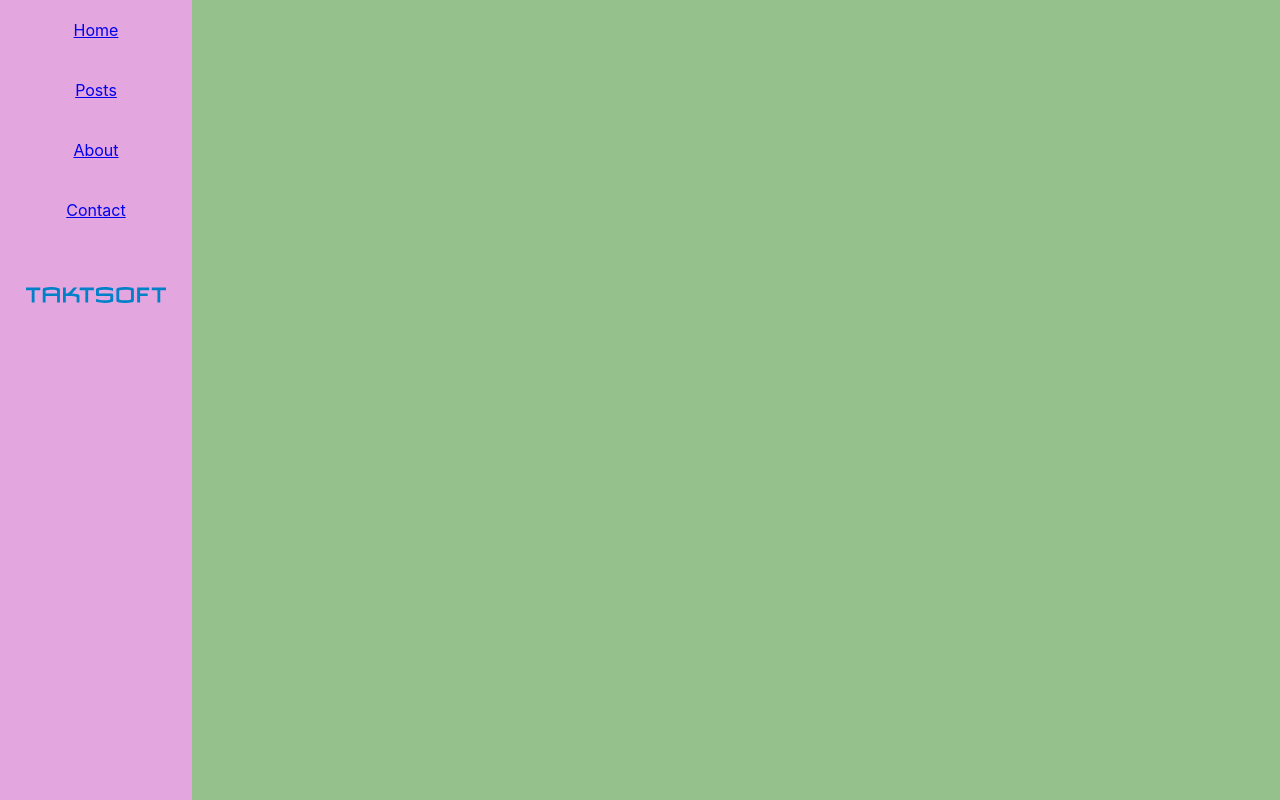
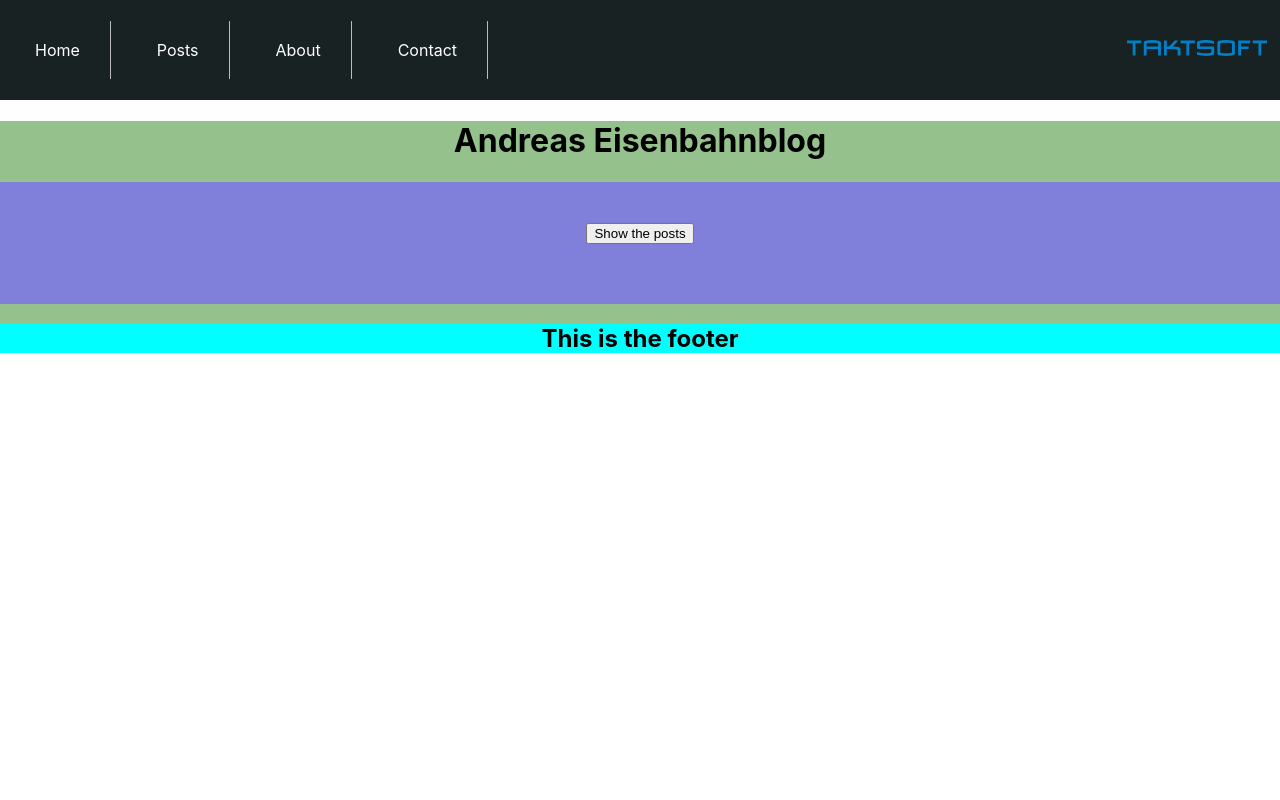
Before and after one commit to araisl/blog-post-sanity-exercise, a React (Create React App) app: page / in a window 1280 px wide. Shown: the top 800 px of the page. Built offline with nearby package versions, Linux system fonts and the light colour scheme; the HTML template or start-up script is replaced by a standard one.

Commit message:
Improve styling of Navbar

```diff
--- a/src/App.css
+++ b/src/App.css
@@ -1,3 +1,7 @@
+* {
+  box-sizing: border-box;
+}
+
 .App {
   text-align: center;
   background-color: rgb(149, 193, 141);
@@ -38,13 +42,56 @@
   }
 }
 
+.navContainer {
+  display: flex;
+  align-items: center;
+  justify-content: space-between;
+  padding: 5px;
+  background-color: rgb(24, 34, 34);
+  color: #fff;
+}
+
 ul {
   list-style-type: none;
+  margin: 0;
+  padding: 0;
+  width: 100%;
 }
 
-nav.navContainer {
+.menu {
+  display: flex;
+  gap: 1em;
+}
+
+.menu li {
+  padding: 5px 14px;
+}
+
+li {
+  float: left;
+  border-right: 1px solid #bbb;
+}
+
+a {
+  display: block;
+  padding: 8px;
+}
+
+li a{
+  display: block;
+  color: white;
+  text-align: center;
+  padding: 14px 16px;
+  text-decoration: none;
+}
+
+li a:hover {
+  background-color: #111;
+}
+
+/* nav.navContainer {
   background-color: rgb(227, 166, 223);
-  min-height: 100vh;
+  min-height: 30vh;
   width: calc(15%);
   min-width: 180px;
   display: flex;
@@ -54,7 +101,7 @@ nav.navContainer {
 
 nav.navContainer .navItemContainer {
   padding: 20px;
-}
+} */
 
 .postsContainer {
   background-color: rgb(128, 128, 219);
--- a/src/App.js
+++ b/src/App.js
@@ -1,6 +1,4 @@
-
-
-
+import NavBar from './components/NavBar';
 
 // Routing
 import { BrowserRouter, Route, Routes, Link } from "react-router-dom";
@@ -14,14 +12,15 @@ import "./App.css";
 const App = () => {
   return (
     <BrowserRouter>
+      <div className="App">
+			  <NavBar />
+		  </div>
       <Routes>
         <Route exact path='/' element={< Home />}></Route>
         <Route exact path='/about' element={< About />}></Route>
         <Route exact path='/posts' element={< postsView />}></Route>
       </Routes>
     </BrowserRouter>
-
-
   );
 }
 
--- a/src/components/NavBar.js
+++ b/src/components/NavBar.js
@@ -6,22 +6,26 @@ import { BrowserRouter, Route, Routes, Link } from "react-router-dom";
 const NavBar = () => {
   return (
     <nav className="navContainer">
-			<div className='navItemContainer'>
-				<Link to="/">Home</Link>
-			</div>
-			<div className='navItemContainer'>
-				<Link to="/posts">Posts</Link>
-			</div>
-			<div className='navItemContainer'>
-				<Link to="/about">About</Link>
-			</div>
-			<div className='navItemContainer'>
-				<Link to="/contact">Contact</Link>
-			</div>
-			<div className='navItemContainer'>
-				<Link to="https://taktsoft.com">
-					<Logo path={logo} width={140} height={70} />
-				</Link>
+			<ul>
+				<div className='menu'>
+					<li className='navItemContainer'>
+						<Link to="/">Home</Link>
+					</li>
+					<li className='navItemContainer'>
+						<Link to="/posts">Posts</Link>
+					</li>
+					<li className='navItemContainer'>
+						<Link to="/about">About</Link>
+					</li>
+					<li className='navItemContainer'>
+						<Link to="/contact">Contact</Link>
+					</li>
+				</div>
+			</ul>
+			<div className='Logo' style={{float: 'right'}}>
+					<Link to="https://taktsoft.com">
+						<Logo path={logo} width={140} height={70} />
+					</Link>
 			</div>
 	  </nav>
   )
--- a/src/views/Home.js
+++ b/src/views/Home.js
@@ -6,7 +6,6 @@ import Posts from './../components/Posts'
 function Home (){
 	return (
 		<div className="App">
-			<NavBar />
 			<Heading />
 			<Posts />
 			<Footer />
```
